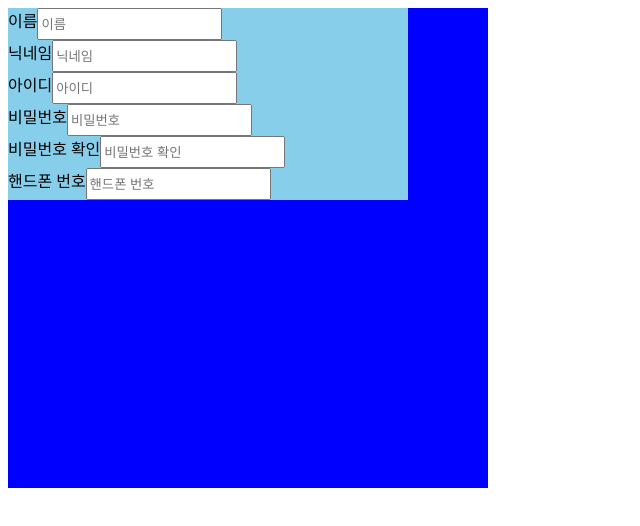
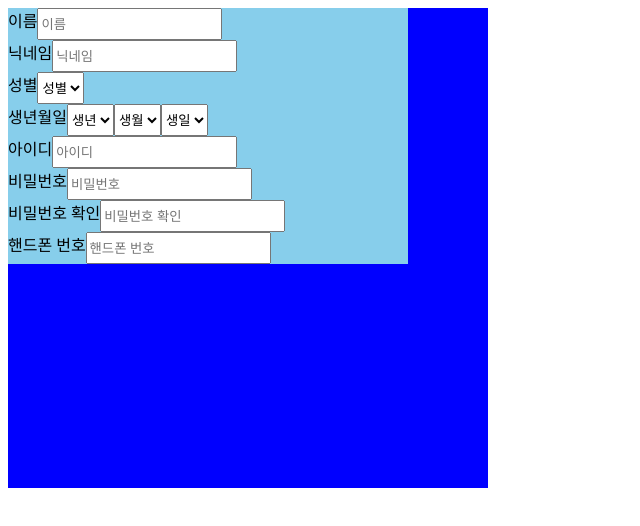
Before and after one commit to KUSITMS-27-chilling/Dachae-FE, a React (Vite) app: page /register in a window 1280 px wide. Shown: the top 526 px of the page, without its empty margins (0-640 px from the left). Built offline with nearby package versions, Linux system fonts and the light colour scheme.

Commit message:
feat: gender & ymd select logic 추가

```diff
--- a/src/components/Register/RegisterForm/RegisterForm.styled.ts
+++ b/src/components/Register/RegisterForm/RegisterForm.styled.ts
@@ -1,21 +1,13 @@
 import styled from 'styled-components';
+import { InputFormContainer } from '../InputForm/InputForm.styled';
 
 export const RegisterFormContainer = styled.div`
   position: relative;
   width: 30em;
   height: 30em;
   background-color: blue;
-
-  .register--form {
-    width: 12em;
-    height: 1.5em;
-  }
 `
 
-export const RegisterGenderBox = styled.div`
+export const RegisterGenderBox = styled(InputFormContainer)``
 
-`
-
-export const RegisterAgeBox = styled.div`
-
-`
+export const RegisterBirthBox = styled(RegisterGenderBox)``
--- a/src/components/Register/RegisterForm/RegisterForm.tsx
+++ b/src/components/Register/RegisterForm/RegisterForm.tsx
@@ -1,14 +1,85 @@
-import { RegisterFormContainer } from "./RegisterForm.styled"
+import {
+  RegisterFormContainer,
+  RegisterGenderBox,
+  RegisterBirthBox
+} from "./RegisterForm.styled"
 import InputForm from "../InputForm"
-import { useState } from "react"
+import React, { useState } from "react"
 
 export default function Register() {
+  const [month, setMonth] = useState(1);
+
+  function createYears(e: React.FocusEvent) {
+    e.target.innerHTML = `<option disabled selected value="year">생년</option>`;
+
+    for(let i = 1940; i <= 2023; i++) {
+      const yearOption = document.createElement('option');
+      yearOption.setAttribute('value', `${i}`);
+      yearOption.innerText = `${i}`;
+      e.target.appendChild(yearOption)
+    }
+  }
+
+  function createMonths(e: React.FocusEvent) {
+    e.target.innerHTML = `<option disabled selected value="month">생월</option>`;
+
+    for(let i = 1; i <= 12; i++) {
+      const monthOption = document.createElement('option');
+      monthOption.setAttribute('value', `${i}`);
+      monthOption.innerText = `${i}`;
+      e.target.appendChild(monthOption)
+    }
+  }
+
+  function createDays(e: React.FocusEvent) {
+    // type 지정
+
+    e.target.innerHTML = `<option disabled selected value="day">생일</option>`;
+
+    let days = 0;
+    if(month == 2){ days = 29; }
+    else if(month == (4 | 6 | 9 | 11)) { days = 30; }
+    else { days = 31; }
+
+    for(let i = 1; i <= days; i++) {
+      const dayOption = document.createElement('option');
+      dayOption.setAttribute('value', `${i}`);
+      dayOption.innerText = `${i}`;
+      e.target.appendChild(dayOption)
+    }
+  }
+
   return(
     <RegisterFormContainer>
       <InputForm formType="text" formText="이름" formChange={()=>{console.log('name test')}} ></InputForm>
       <InputForm formType="text" formText="닉네임" formChange={()=>{console.log('nickname test')}} ></InputForm>
-      {/* 성별 */}
-      {/* 생년월일 */}
+      <RegisterGenderBox>
+        <div id="select__gender--text">성별</div>
+        <select name="성별" id="select__gender--form">
+          <option disabled selected value="gender">성별</option>
+          <option value="male">남자</option>
+          <option value="female">여자</option>
+        </select>
+      </RegisterGenderBox>
+      <RegisterBirthBox>
+      <div id="select__YMD--text">생년월일</div>
+        <select
+          name="생년"
+          id="select__YMD--year"
+          onFocus={(e) => createYears(e)}>
+          <option disabled selected value="year">생년</option>
+        </select>
+        <select
+          name="생월"
+          id="select__YMD--month"
+          onFocus={(e) => createMonths(e)}
+          onChange={(e) => setMonth(Number(e.target.value))}>
+          <option disabled selected value="month">생월</option>
+        </select>
+        <select name="생일" id="select__YMD--day" onFocus={(e) => createDays(e)}>
+          <option disabled selected value="day">생일</option>
+        </select>
+      </RegisterBirthBox>
       <InputForm formType="text" formText="아이디" formChange={()=>{console.log('id test')}} ></InputForm>
       <InputForm formType="password" formText="비밀번호" formChange={()=>{console.log('pwd test')}} ></InputForm>
       <InputForm formType="password" formText="비밀번호 확인" formChange={()=>{console.log('pwd confirm test')}} ></InputForm>
```
